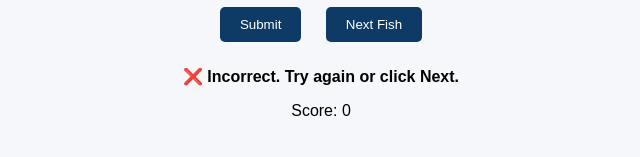
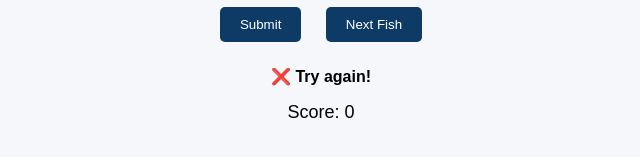
Before and after one commit to tylerpeckham13/Tylers-fishing, a plain HTML site: page app.html in a window 1280 px wide. Both pictures are taken after typing "Sample" into the empty fields and a click on the button "Submit". Shown: the part 469-626 px from the top of the page, without its empty margins (319-959 px from the left). Drawn offline with Linux system fonts and the light colour scheme.

Commit message:
Update app.html

```diff
--- a/app.html
+++ b/app.html
@@ -41,16 +41,20 @@
       font-weight: bold;
       margin-top: 15px;
     }
+
+    #score {
+      margin-top: 10px;
+      font-size: 18px;
+    }
   </style>
 </head>
 
 <body>
 
 <h1>🎣 Guess the Fish</h1>
-
 <p>Type the name of the fish shown below:</p>
 
-<img id="fishImage" src="">
+<img id="fishImage" src="" alt="Fish Image">
 
 <br>
 
@@ -62,34 +66,37 @@
 <button onclick="nextFish()">Next Fish</button>
 
 <p id="result"></p>
-<p id="score"></p>
+<p id="score">Score: 0</p>
 
 <script>
 
+// ✅ RELIABLE IMAGE LINKS (WILL WORK)
 let fish = [
   {
     name: "bass",
-    img: "https://images.unsplash.com/photo-1598514982523-6d9c3b0c7c8e"
+    img: "https://upload.wikimedia.org/wikipedia/commons/0/0c/Largemouth_bass.jpg"
   },
   {
     name: "trout",
-    img: "https://images.unsplash.com/photo-1544551763-46a013bb70d5"
+    img: "https://upload.wikimedia.org/wikipedia/commons/3/3c/Salmo_trutta.jpg"
   },
   {
     name: "catfish",
-    img: "https://images.unsplash.com/photo-1601758173926-196e4a67b9d0"
+    img: "https://upload.wikimedia.org/wikipedia/commons/a/a3/Channel_catfish.jpg"
   }
 ];
 
 let current = 0;
 let score = 0;
 
+// Load first fish
 function loadFish() {
   document.getElementById("fishImage").src = fish[current].img;
   document.getElementById("result").innerText = "";
   document.getElementById("guess").value = "";
 }
 
+// Check answer
 function checkAnswer() {
   let guess = document.getElementById("guess").value.trim().toLowerCase();
 
@@ -97,12 +104,13 @@ function checkAnswer() {
     document.getElementById("result").innerText = "✅ Correct!";
     score++;
   } else {
-    document.getElementById("result").innerText = "❌ Incorrect. Try again or click Next.";
+    document.getElementById("result").innerText = "❌ Try again!";
   }
 
   document.getElementById("score").innerText = "Score: " + score;
 }
 
+// Next fish
 function nextFish() {
   current++;
 
@@ -115,7 +123,7 @@ function nextFish() {
   loadFish();
 }
 
-// Load first fish when page opens
+// Start game
 loadFish();
 
 </script>
```
